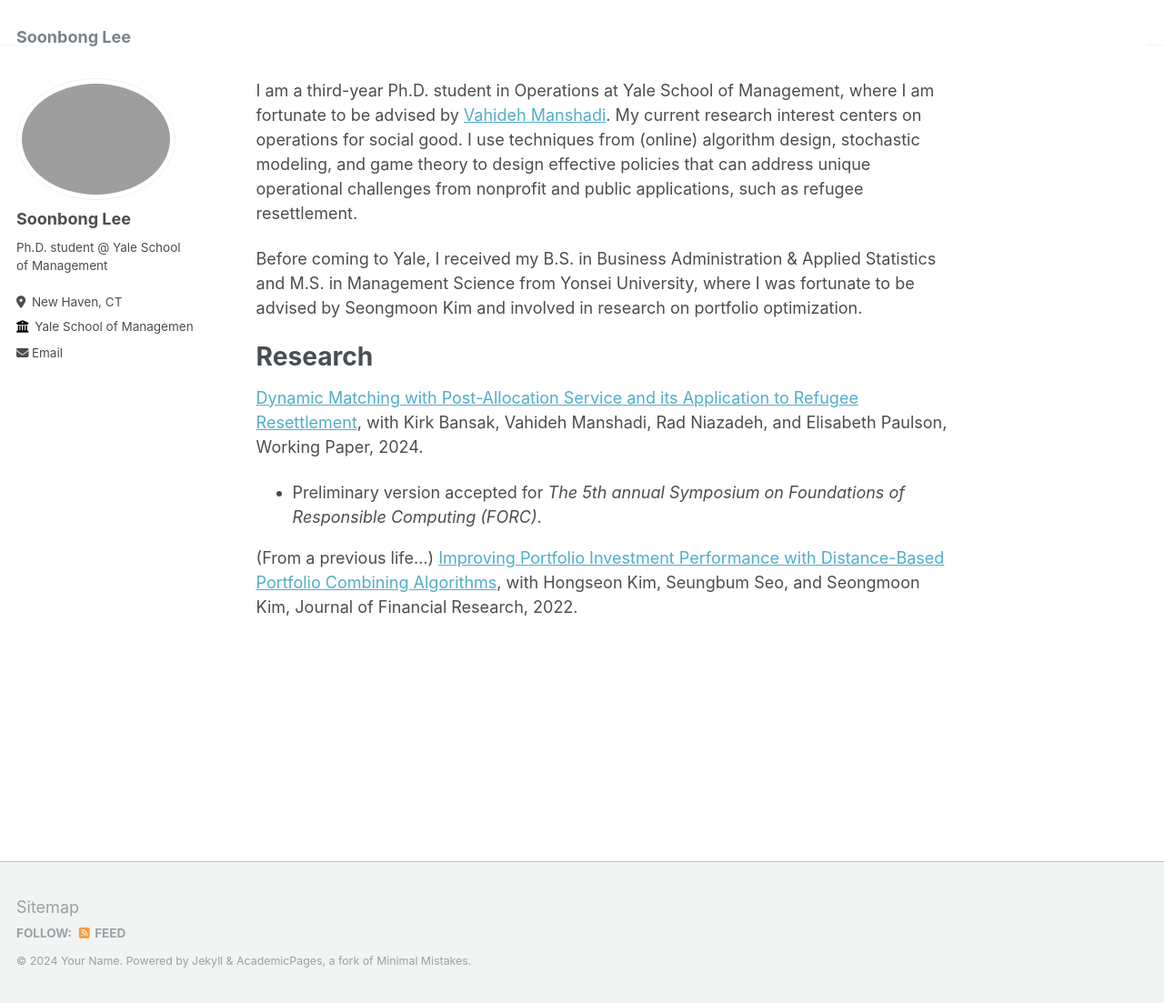
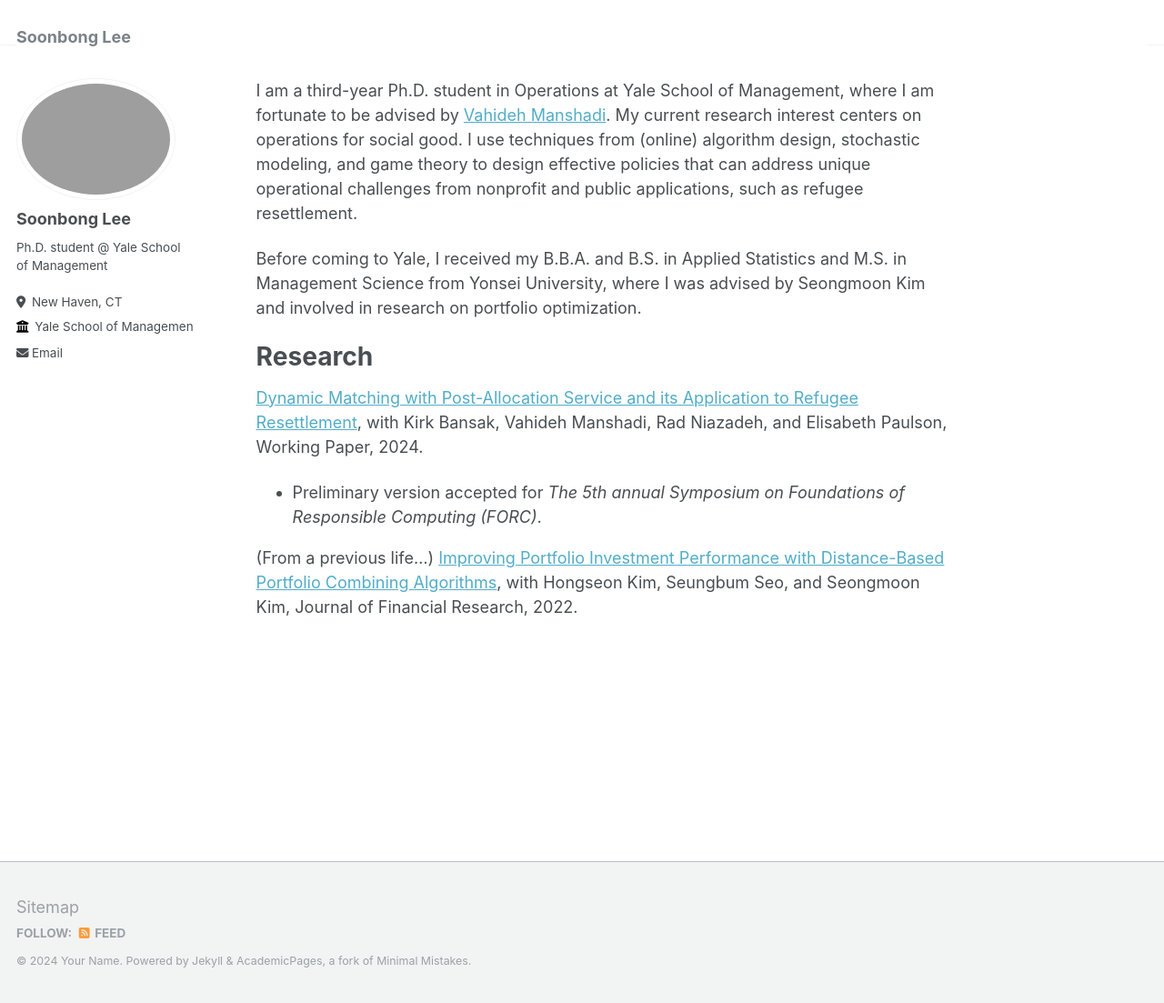
Before and after one commit to soonbong-lee/soonbong-lee.github.io, a Jekyll site: the page built from _pages/about.md, in a window 1280 px wide and 1103 px high. Shown: the whole window at 91% size. Built offline with Jekyll 4.4.1, drawn with Linux system fonts in a browser that asks for light colours.

Commit message:
Update about.md

```diff
--- a/_pages/about.md
+++ b/_pages/about.md
@@ -9,7 +9,7 @@ redirect_from:
 
 I am a third-year Ph.D. student in Operations at Yale School of Management, where I am fortunate to be advised by [Vahideh Manshadi](https://vahideh-manshadi.com/). My current research interest centers on operations for social good. I use techniques from (online) algorithm design, stochastic modeling, and game theory to design effective policies that can address unique operational challenges from nonprofit and public applications, such as refugee resettlement.
 
-Before coming to Yale, I received my B.S. in Business Administration & Applied Statistics and M.S. in Management Science from Yonsei University, where I was fortunate to be advised by Seongmoon Kim and involved in research on portfolio optimization.
+Before coming to Yale, I received my B.B.A. and B.S. in Applied Statistics and M.S. in Management Science from Yonsei University, where I was advised by Seongmoon Kim and involved in research on portfolio optimization.
 
 Research
 ======
```
